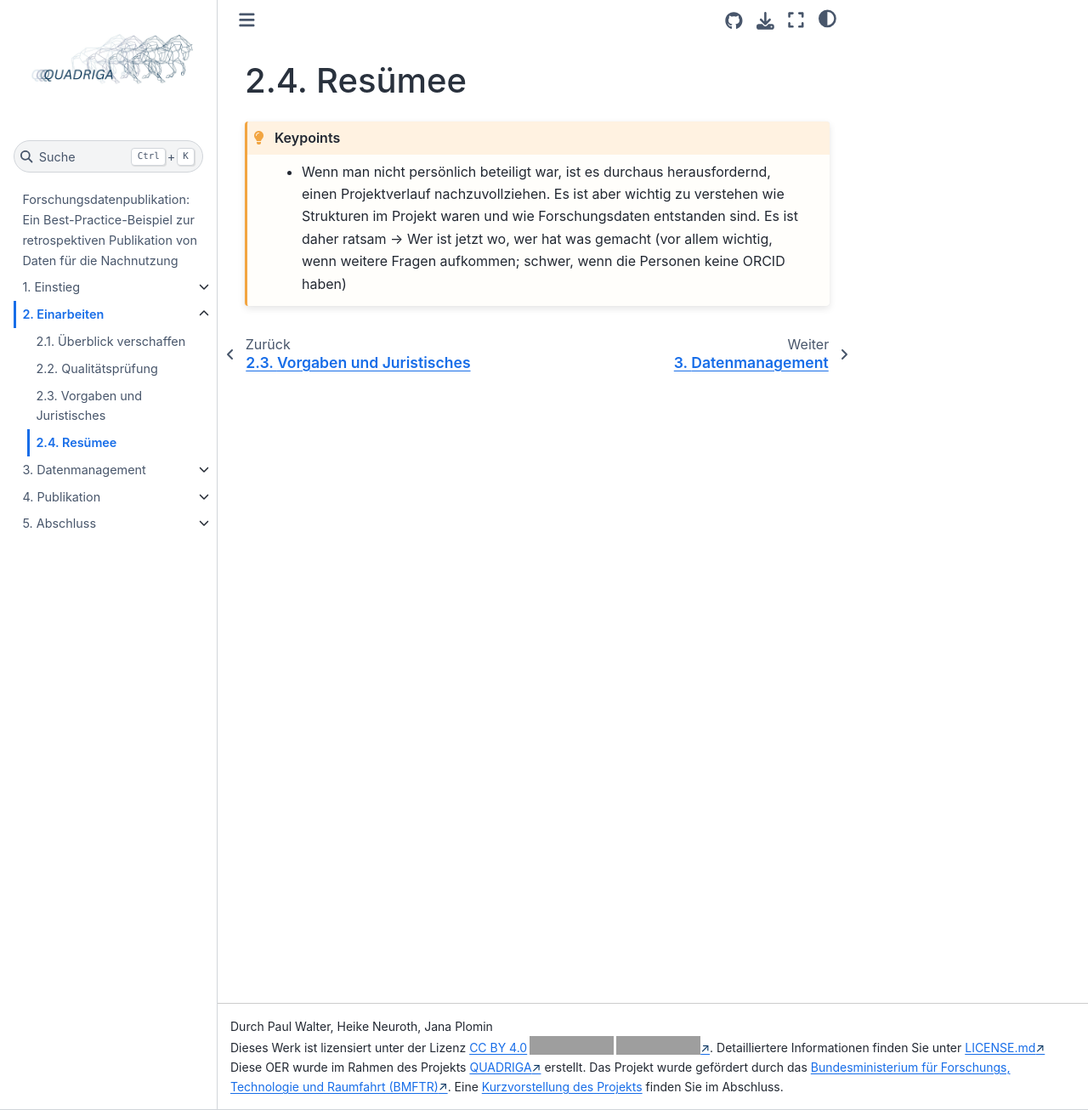
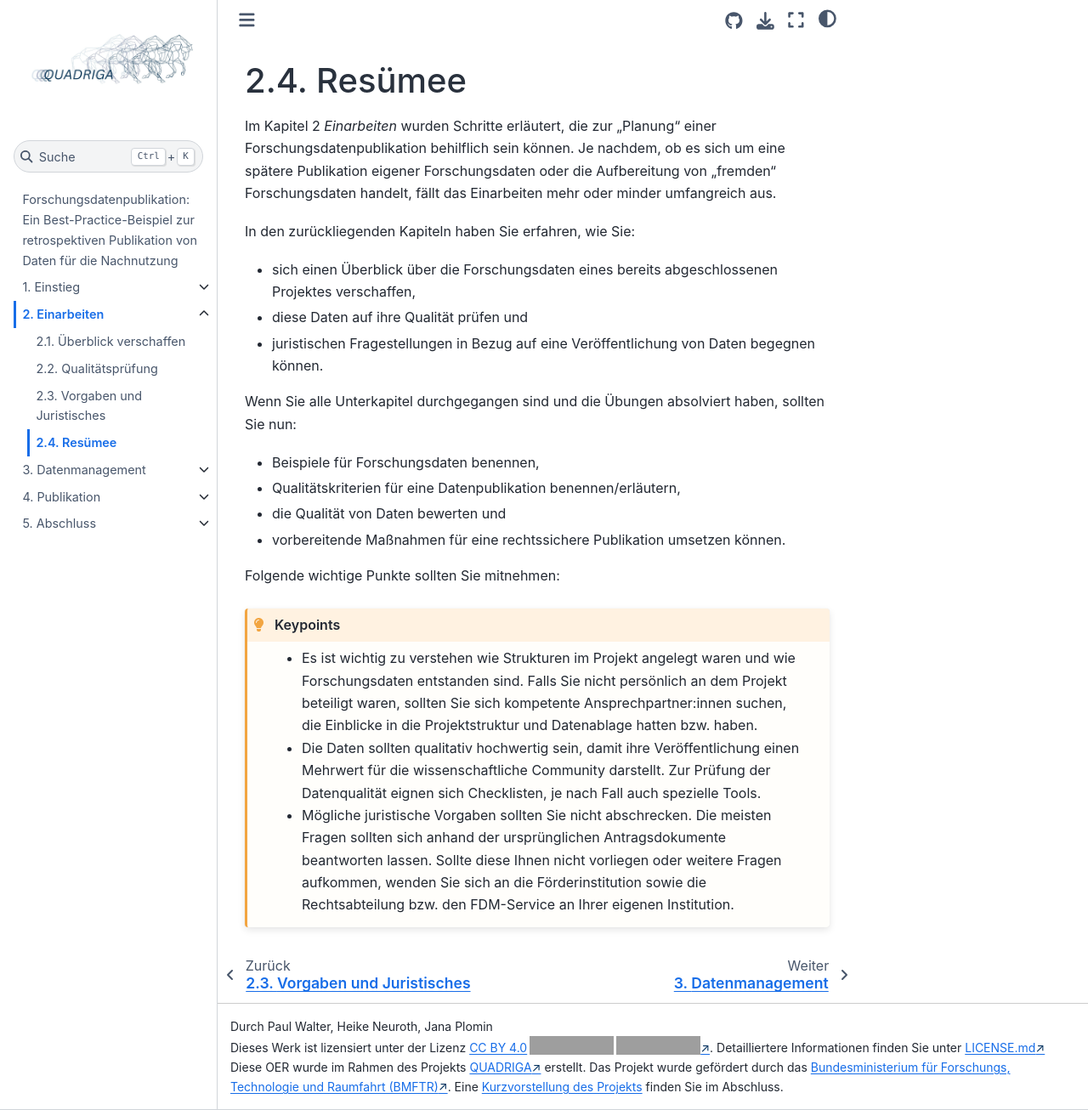
Before and after one commit to quadriga-dk/Tabelle-Fallstudie-4, a Jupyter Book: the page built from Kapitel2_Einarbeiten/resumee.md, in a window 1280 px wide and 1306 px high. Shown: the whole window at 85% size. Built offline with Jupyter Book 1.0.4 settings and Sphinx 7.4.7 and the Sphinx Book theme 1.1.4, drawn with Linux system fonts in a browser that asks for light colours; grey boxes are pictures that could not be loaded.

Commit message:
update resume chapter 2

````diff
--- a/Kapitel2_Einarbeiten/resumee.md
+++ b/Kapitel2_Einarbeiten/resumee.md
@@ -1,8 +1,25 @@
 (einarbeiten:resumee)=
 # Resümee
+
+Im Kapitel 2 *Einarbeiten* wurden Schritte erläutert, die zur "Planung" einer Forschungsdatenpublikation behilflich sein können. Je nachdem, ob es sich um eine spätere Publikation eigener Forschungsdaten oder die Aufbereitung von "fremden" Forschungsdaten handelt, fällt das Einarbeiten mehr oder minder umfangreich aus.
+
+In den zurückliegenden Kapiteln haben Sie erfahren, wie Sie:
+- sich einen Überblick über die Forschungsdaten eines bereits abgeschlossenen Projektes verschaffen,
+- diese Daten auf ihre Qualität prüfen und
+- juristischen Fragestellungen in Bezug auf eine Veröffentlichung von Daten begegnen können.
+
+Wenn Sie alle Unterkapitel durchgegangen sind und die Übungen absolviert haben, sollten Sie nun:
+- Beispiele für Forschungsdaten benennen,
+- Qualitätskriterien für eine Datenpublikation benennen/erläutern,
+- die Qualität von Daten bewerten und
+- vorbereitende Maßnahmen für eine rechtssichere Publikation umsetzen können.
+
+Folgende wichtige Punkte sollten Sie mitnehmen:
 
 ```{admonition} Keypoints
 :class: keypoint
 
-- Wenn man nicht persönlich beteiligt war, ist es durchaus herausfordernd, einen Projektverlauf nachzuvollziehen. Es ist aber wichtig zu verstehen wie Strukturen im Projekt waren und wie Forschungsdaten entstanden sind. Es ist daher ratsam  -> Wer ist jetzt wo, wer hat was gemacht (vor allem wichtig, wenn weitere Fragen aufkommen; schwer, wenn die Personen keine ORCID haben)
+- Es ist wichtig zu verstehen wie Strukturen im Projekt angelegt waren und wie Forschungsdaten entstanden sind. Falls Sie nicht persönlich an dem Projekt beteiligt waren, sollten Sie sich kompetente Ansprechpartner:innen suchen, die Einblicke in die Projektstruktur und Datenablage hatten bzw. haben.
+- Die Daten sollten qualitativ hochwertig sein, damit ihre Veröffentlichung einen Mehrwert für die wissenschaftliche Community darstellt. Zur Prüfung der Datenqualität eignen sich Checklisten, je nach Fall auch spezielle Tools.
+- Mögliche juristische Vorgaben sollten Sie nicht abschrecken. Die meisten Fragen sollten sich anhand der ursprünglichen Antragsdokumente beantworten lassen. Sollte diese Ihnen nicht vorliegen oder weitere Fragen aufkommen, wenden Sie sich an die Förderinstitution sowie die Rechtsabteilung bzw. den FDM-Service an Ihrer eigenen Institution.
 ```
````
